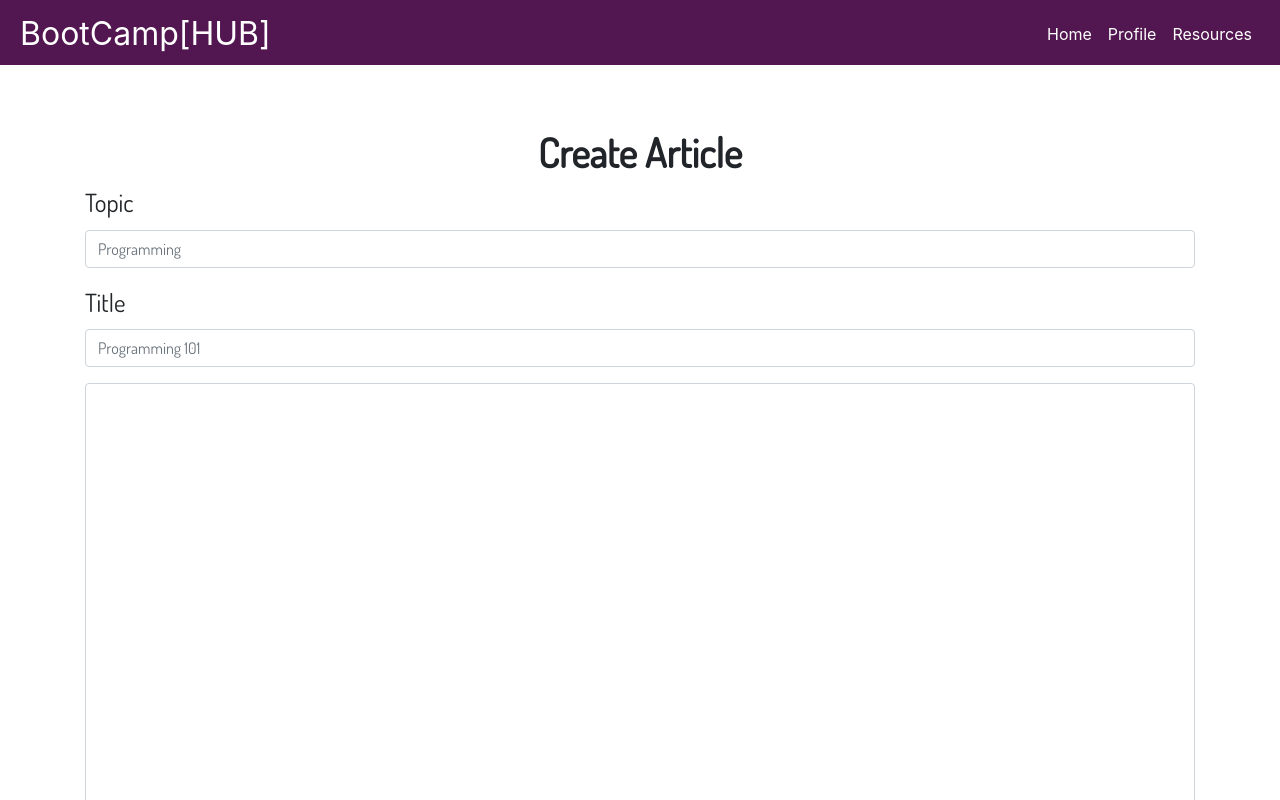
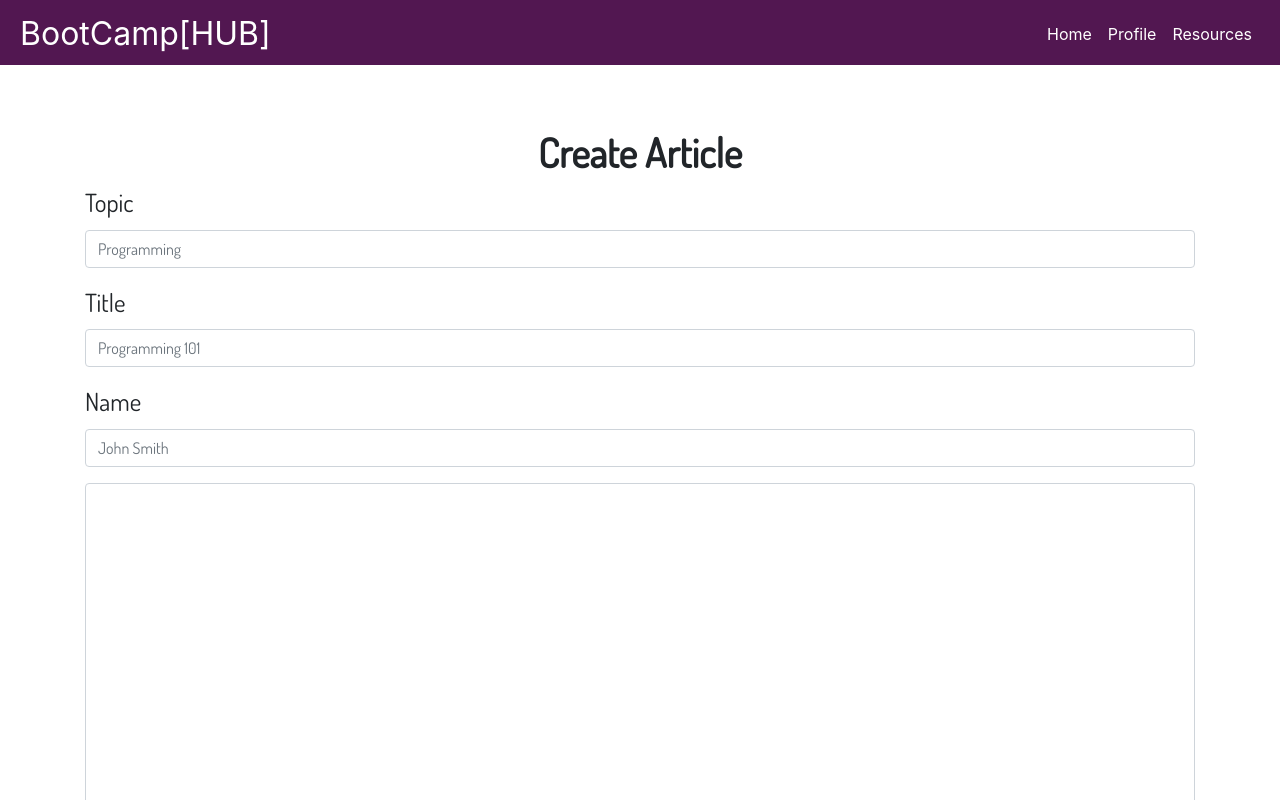
Before and after one commit to arajis06/Project-3, a React (Create React App) app in the folder client/: page /post in a window 1280 px wide. Shown: the top 800 px of the page. Built offline with nearby package versions, Linux system fonts and the light colour scheme; no server answers.

Commit message:
some stuff

```diff
--- a/client/src/Components/PostArticle/PostArticle.js
+++ b/client/src/Components/PostArticle/PostArticle.js
@@ -1,5 +1,5 @@
 import React from 'react';
-import {Form, Button} from 'react-bootstrap';
+import { Form, Button } from 'react-bootstrap';
 import axios from 'axios';
 import './PostArticle.css'
 
@@ -8,14 +8,30 @@ class PostArticle extends React.Component {
   constructor() {
     super();
     this.state = {
-       formFields: {name: ''}
+      formFields: { name: '' }
     }
   };
 
+  formHandler = () => {
+
+    // For after the submit
+    // this.setState = {
+    //   formFields: { topic: '', title: '', article: '', name: '' }
+    // }
+    axios.post('/api/post/', this.state.formFields)
+      .then(function (response) {
+        console.log(response);
+        //Perform action based on response
+      })
+      .catch(function (error) {
+        console.log(error);
+        //Perform action based on error
+      });
+  };
 
   render() {
-        return(
-<Form  onSubmit={this.formHandler(this.state.formFields)}>
+    return (
+      <Form onSubmit={this.formHandler}>
 
         <Form.Group controlId="exampleForm.ControlInput1" name="topic">
           <Form.Label>Topic</Form.Label>
@@ -25,30 +41,19 @@ class PostArticle extends React.Component {
           <Form.Label>Title</Form.Label>
           <Form.Control type="text" placeholder="Programming 101" />
         </Form.Group>
+        <Form.Group controlId="exampleForm.ControlInput3" name="name">
+          <Form.Label>Name</Form.Label>
+          <Form.Control type="text" placeholder="John Smith" />
+        </Form.Group>
 
-
-  <Form.Group controlId="exampleForm.ControlTextarea1"name="article">
+        <Form.Group controlId="exampleForm.ControlTextarea1" name="article">
           <Form.Control as="textarea" rows="20" />
         </Form.Group>
-  <Button variant="outline-warning" itemID="submit">Submit</Button>
+        <Button variant="outline-warning" type="submit">Submit</Button>
       </Form>
     )
   };
-    formHandler(formFields) {
 
-      this.setState = {
-        formFields: {name: '', topic:'', title:'', article:''}
-      }
-      axios.post('/post', formFields)
-        .then(function(response){
-          console.log(response);
-          //Perform action based on response
-      })
-        .catch(function(error){
-          console.log(error);
-          //Perform action based on error
-        });
-      };
 }
 
 
```
Lines whose indentation alone changed are shown as unchanged.
